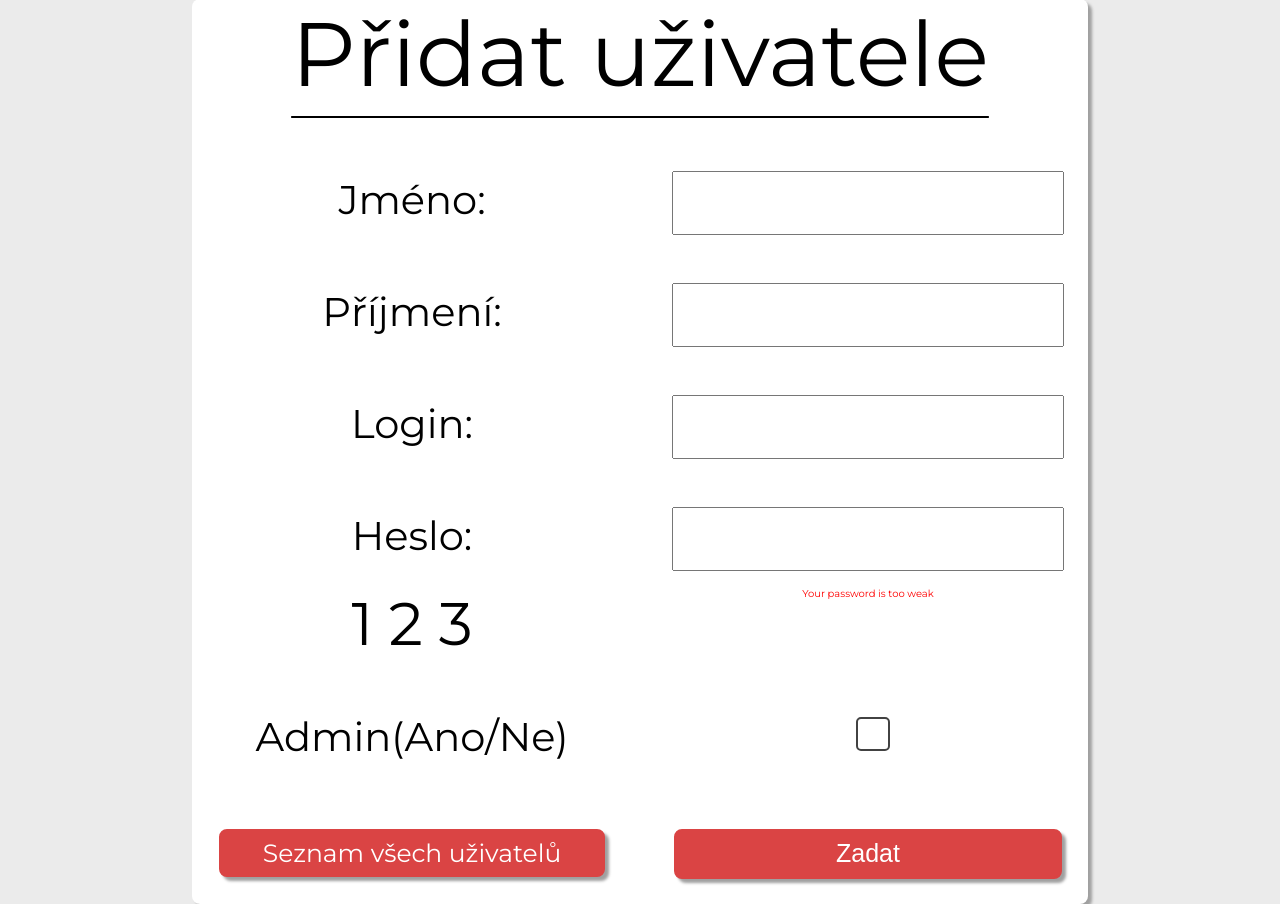
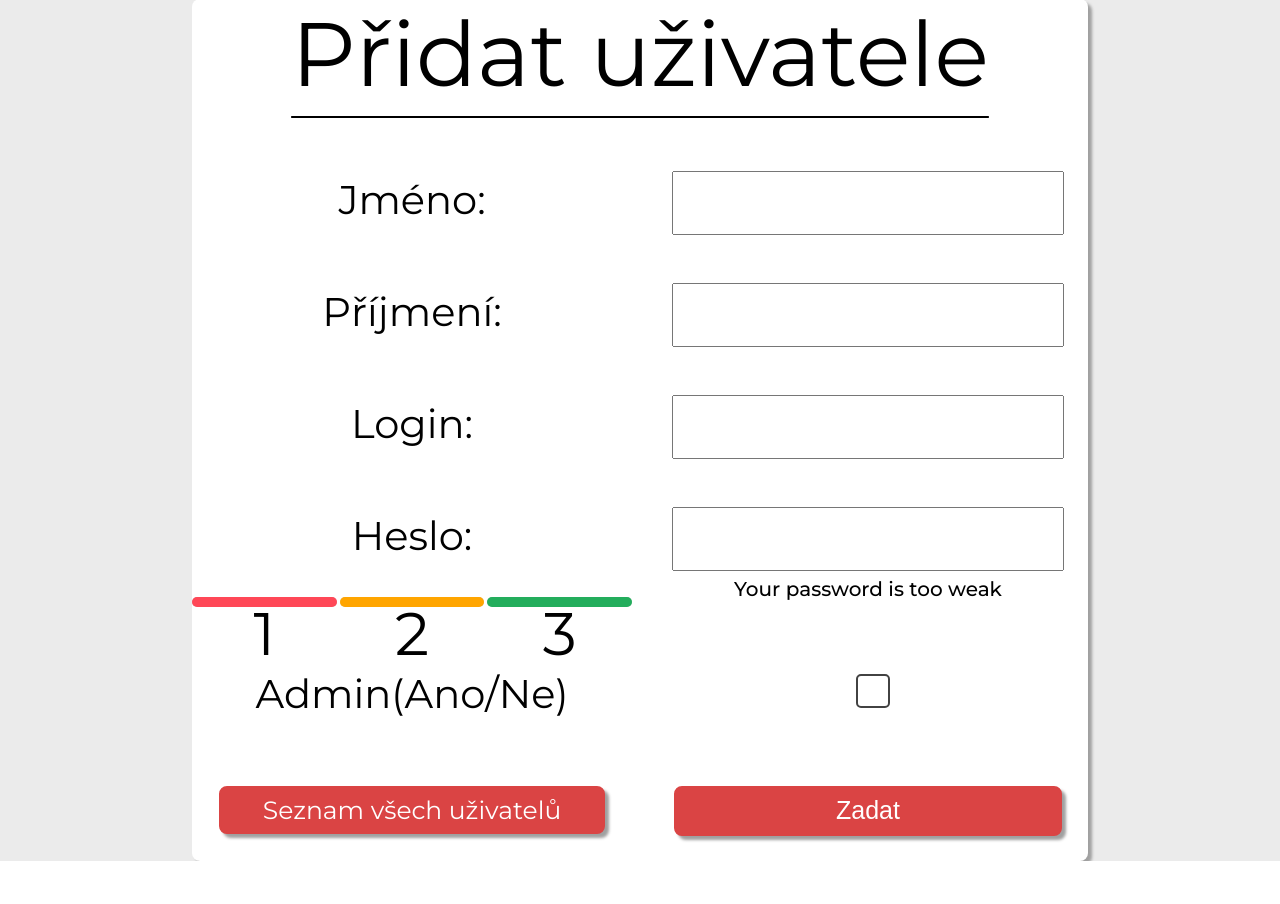
Before and after one commit to dp9898cz/ITU-project-2020, a Flask app: page /zadat_uklizeci in a window 1280 px wide. Shown: the part 81-985 px from the top of the page. After the commit the page ends 942 px from the top, so only its background shows below. Run offline with Flask 2, Linux system fonts and the light colour scheme.

Commit message:
Password strength

```diff
--- a/web_app/static/css/style.css
+++ b/web_app/static/css/style.css
@@ -601,6 +601,58 @@ tr:hover {
 }
 /*---------------------------------------------*/
 .text {
-    font-size: 10px;
-    color: red;
+    font-size: 20px;
+    font-weight: 500;
+    margin-top: -10px;
 }
+
+.indicator {
+    height: 10px;
+    display: flex;
+    align-items: center;
+    justify-content: space-between;
+    margin: 10px 0;
+}
+
+.indicator span{
+    width: 100%;
+    height: 100%;
+    background: lightgrey;
+    border-radius: 5px;
+    position: relative;
+}
+
+.indicator span.medium{
+    margin: 0 3px;
+}
+
+.indicator span::before{
+    content: '';
+    position: absolute;
+    top: 0;
+    left: 0;
+    width: 100%;
+    height: 100%;
+    background: red;
+    border-radius: 5px;
+}
+
+.indicator span.weak:before{
+    background-color: #ff4757;
+}
+.indicator span.medium:before{
+    background-color: orange;
+}
+.indicator span.strong:before{
+    background-color: #23ad5c;
+}
+
+.text.weak{
+    color: #ff4757;
+}
+.text.medium{
+    color: orange;
+}
+.text.strong{
+    color:#23ad5c;
+}
```
